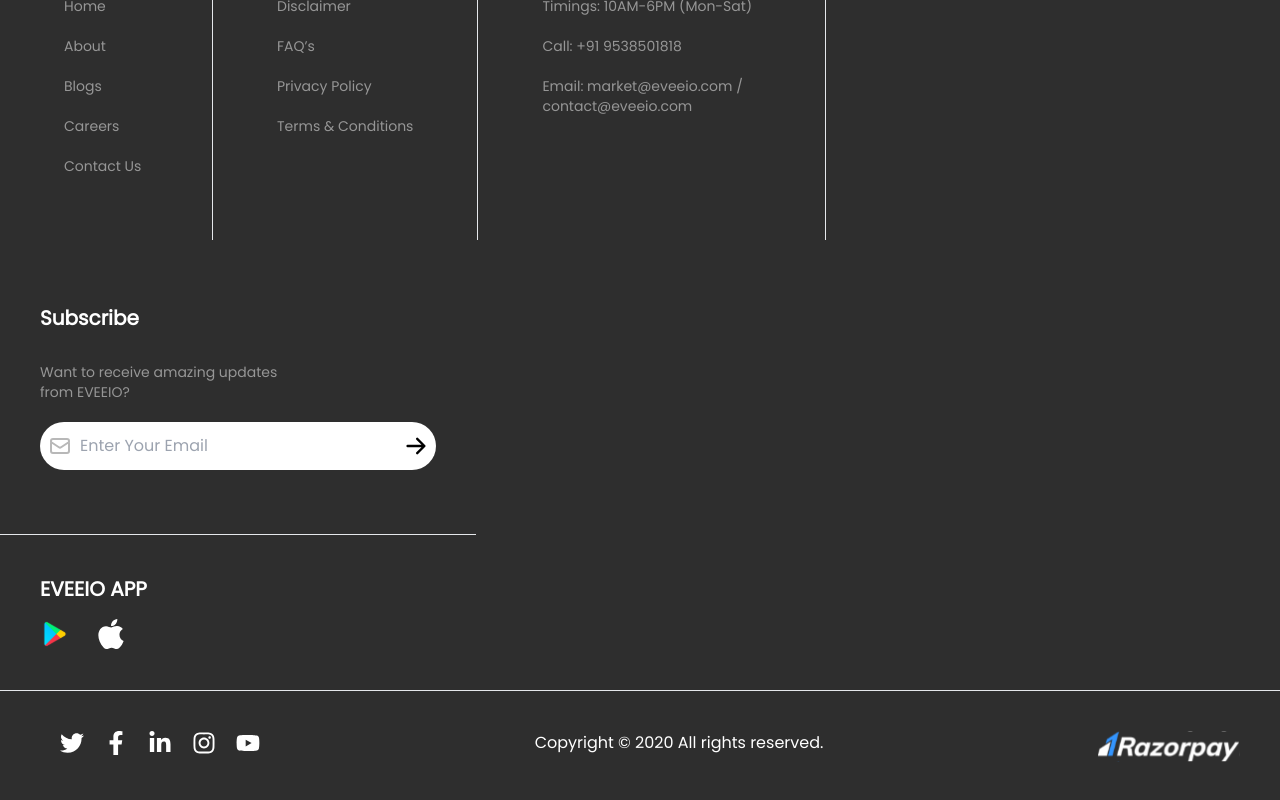
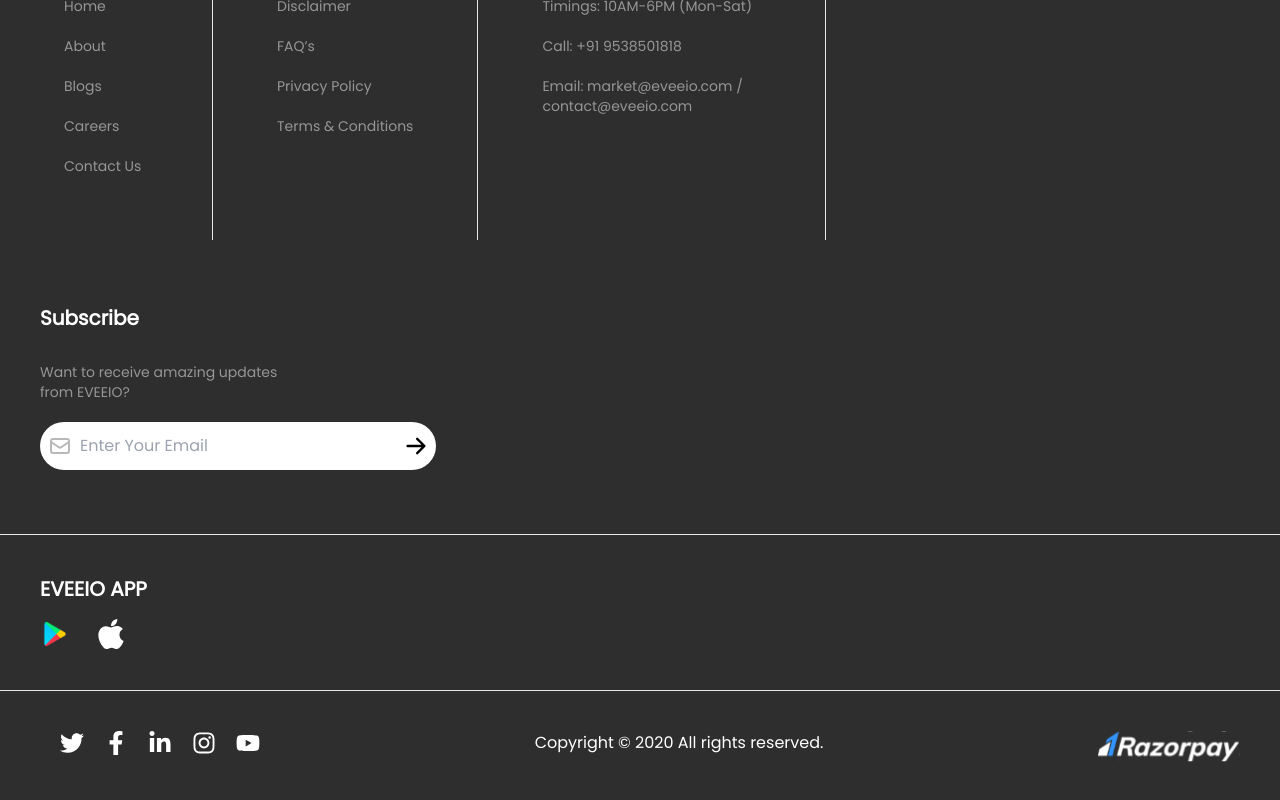
Before and after one commit to Yatndeep-Dubey/eveeio, a React (Create React App) app: page / in a window 1280 px wide. Shown: the part 4726-5526 px from the top of the page. Built offline with nearby package versions, Linux system fonts and the light colour scheme.

Commit message:
footer line completed

```diff
--- a/src/components/Footer.jsx
+++ b/src/components/Footer.jsx
@@ -96,7 +96,7 @@ const Footer = () => {
             links={FooterLinks[2].links}
           />
 
-          <div>
+          <div className="flex-1">
             {/* subscribe section */}
             <div className="space-y-[1.875rem] py-16 px-10 border-b">
               <p className="text-xl text-white font-bold">Subscribe</p>
--- a/src/props/Popup.jsx
+++ b/src/props/Popup.jsx
@@ -37,7 +37,7 @@ export default function Popup({ title, content }) {
               leaveFrom="opacity-100 translate-y-0 sm:scale-100"
               leaveTo="opacity-0 translate-y-4 sm:translate-y-0 sm:scale-95"
             >
-              <Dialog.Panel className="fixed top-24  overflow-auto scrollbar scrollbar-none bottom-5 transform rounded-lg text-left shadow-xl transition-all sm:my-8 sm:w-full sm:max-w-lg">
+              <Dialog.Panel className="fixed top-24 overflow-y-scroll scrollbar scrollbar-none bottom-5 transform rounded-lg text-left shadow-xl transition-all sm:my-8 sm:w-full sm:max-w-lg">
                 <div className="bg-white px-4 pb-4 pt-5 sm:p-6 sm:pb-4">
                   <div className="sm:flex sm:items-start">
                     <div className="mt-3 text-center sm:ml-4 sm:mt-0 sm:text-left">
```
